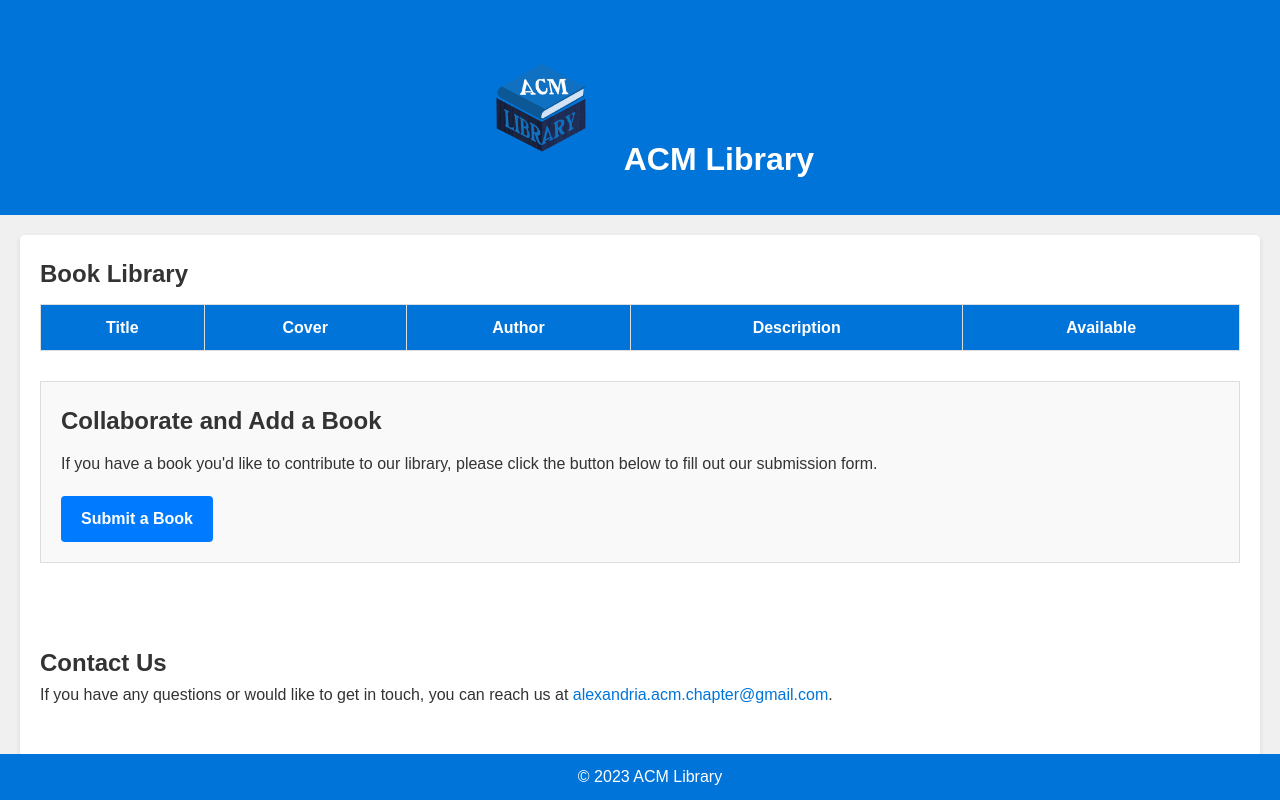
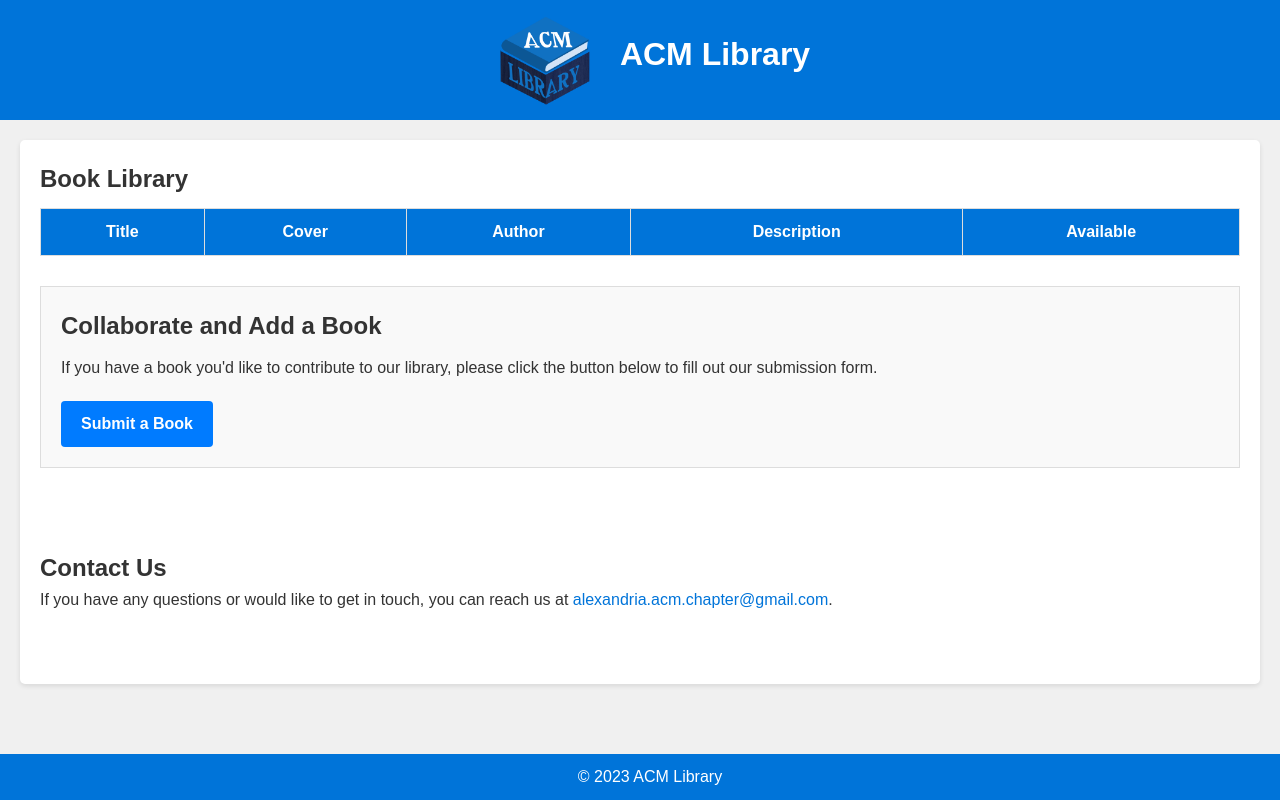
Before and after one commit to ACM-Alexandria-SC/ACM-Library, a plain HTML site: page index.html in a window 1280 px wide. Drawn offline with Linux system fonts and the light colour scheme; no server answers.

Commit message:
Added Header CSS

```diff
--- a/style.css
+++ b/style.css
@@ -17,7 +17,22 @@ header {
     background-color: #0074d9;
     color: #fff;
     padding: 20px;
+    display: flex;
+    justify-content: center;
+    align-items: center;
+    height: 10vh;
     text-align: center;
+}
+
+.header-title {
+    display: flex;
+    align-items: center;
+}
+
+.header-image {
+    width: 150px;
+    height: 150px;
+    margin-bottom: 15px;
 }
 
 h1 {
```
